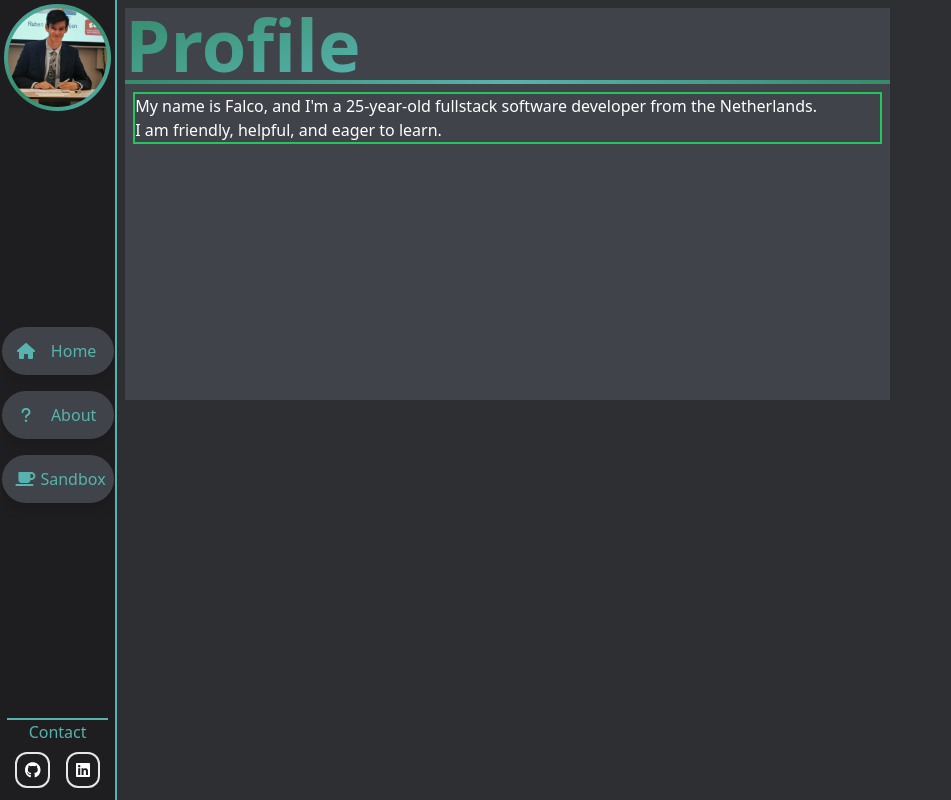
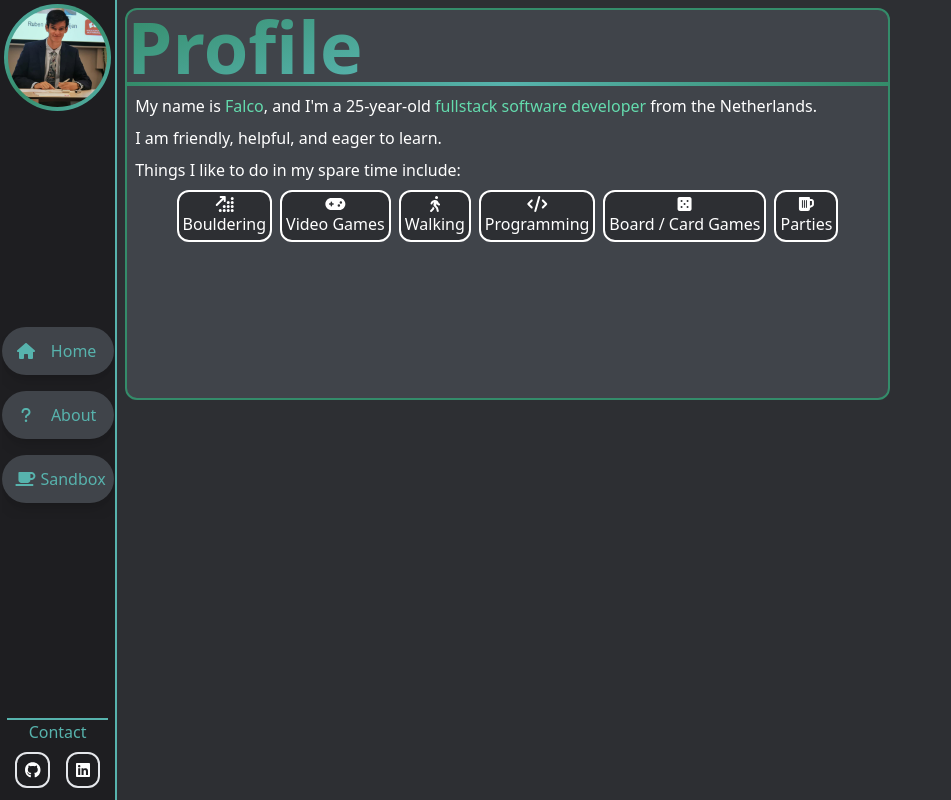
Before and after one commit to FRMeulen/me-online, a Vue app: page /about in a window 1280 px wide. Shown: the whole page, without its empty margins (0-951 px from the left). Built offline with nearby package versions, Linux system fonts and the light colour scheme.

Commit message:
Colored words.

```diff
--- /dev/null
+++ b/src/components/about/ColorWord.vue
@@ -0,0 +1,13 @@
+<template>
+  <span class="bg-accent bg-clip-text text-transparent">{{ word }}</span>
+</template>
+
+<script lang="ts" setup>
+import { ref } from "vue";
+
+const props = defineProps({
+  word: String,
+});
+
+const word = ref(props.word);
+</script>
--- a/src/components/about/ProfileCard.vue
+++ b/src/components/about/ProfileCard.vue
@@ -1,5 +1,7 @@
 <template>
-  <div class="w-2/3 bg-bgaccent h-1/2 flex flex-col">
+  <div
+    class="w-2/3 bg-bgaccent h-1/2 flex flex-col rounded-xl border-secondary border-2"
+  >
     <span
       class="font-bold leading-relaxed text-5xl md:text-6xl lg:text-7xl bg-gradient-to-br from-secondary to-primary bg-clip-text text-transparent w-fit"
     >
@@ -9,18 +11,30 @@
       <div class="bg-gradient-to-r from-secondary to-primary w-1/2 h-1"></div>
       <div class="bg-gradient-to-r from-primary to-secondary w-1/2 h-1"></div>
     </div>
-    <div class="text-container m-2 debug-green">
+    <div class="text-container m-2">
       <p>
-        My name is Falco, and I'm a {{ age }}-year-old fullstack software
-        developer from the Netherlands.
+        My name is <ColorWord word="Falco" />, and I'm a {{ age }}-year-old
+        <ColorWord word="fullstack software developer" /> from the Netherlands.
       </p>
       <p>I am friendly, helpful, and eager to learn.</p>
+      <p>Things I like to do in my spare time include:</p>
+      <div class="hobbies-container flex flex-row w-fit mx-auto">
+        <HobbyCard
+          v-for="hobby in Hobbies"
+          v-bind:key="hobby.code"
+          :hobby-name="hobby.hobbyName"
+          :icon-name="hobby.iconName"
+        />
+      </div>
     </div>
   </div>
 </template>
 
 <script lang="ts" setup>
 import { computed } from "vue";
+import { Hobbies } from "@/constants";
+import HobbyCard from "@/components/about/HobbyCard.vue";
+import ColorWord from "@/components/about/ColorWord.vue";
 
 const age = computed(() => {
   const date = new Date();
@@ -33,3 +47,9 @@ const age = computed(() => {
   return pastBirthDay ? currentYear - 1998 : currentYear - 1999;
 });
 </script>
+
+<style scoped>
+.text-container > p {
+  margin-bottom: 0.5rem;
+}
+</style>
--- a/tailwind.config.js
+++ b/tailwind.config.js
@@ -10,6 +10,7 @@ module.exports = {
         bgaccent: "#40444a",
         primary: "#57b3ad",
         secondary: "#348c6a",
+        accent: "#63dbad",
       },
     },
   },
```
